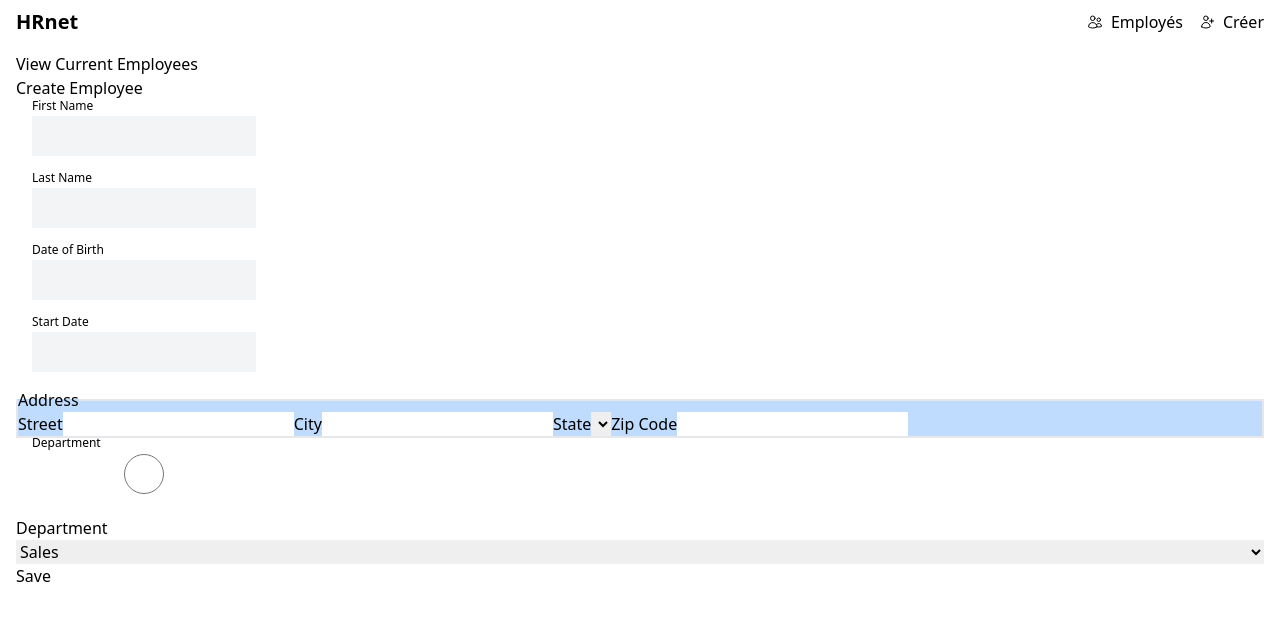
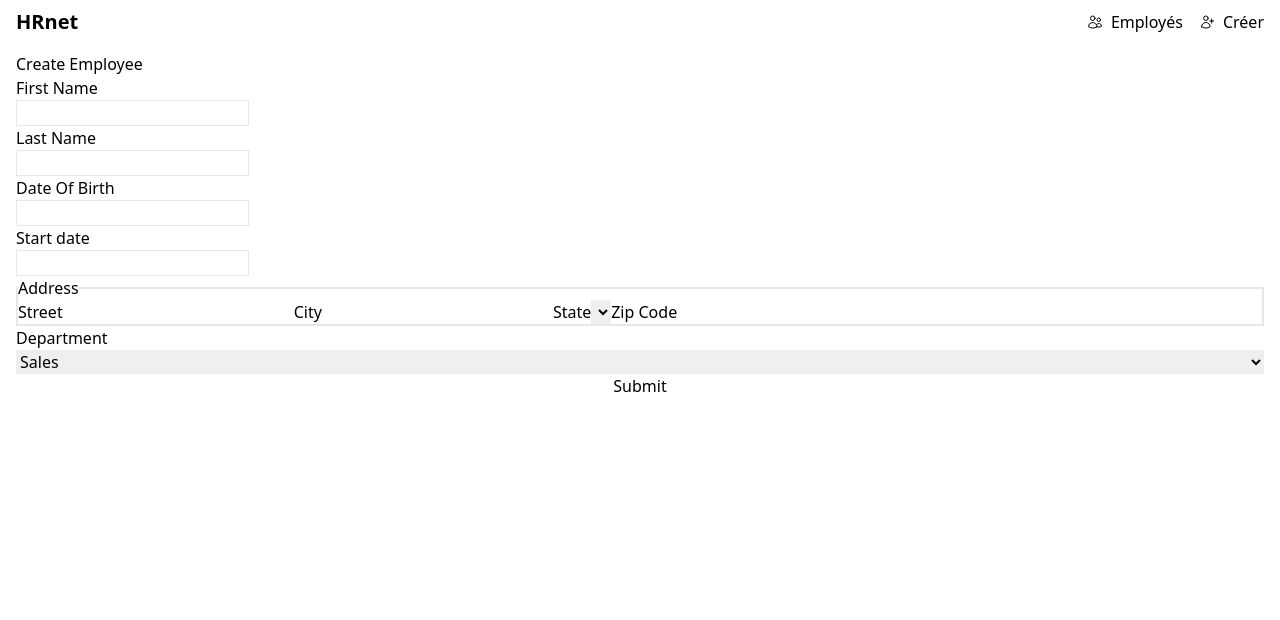
Before and after one commit to erischon/HRnet, a React (Vite) app: page /employee/create in a window 1280 px wide. Shown: the top 620 px of the page. Built offline with nearby package versions, Linux system fonts and the light colour scheme.

Commit message:
added React Hook Form and created the form

```diff
--- a/package.json
+++ b/package.json
@@ -12,10 +12,12 @@
   "dependencies": {
     "react": "^18.2.0",
     "react-dom": "^18.2.0",
+    "react-hook-form": "^7.44.2",
     "react-icons": "^4.9.0",
     "react-router-dom": "^6.11.2"
   },
   "devDependencies": {
+    "@hookform/devtools": "^4.3.1",
     "@types/react": "^18.0.28",
     "@types/react-dom": "^18.0.11",
     "@vitejs/plugin-react": "^4.0.0",
--- /dev/null
+++ b/src/components/CreateEmployeeForm.jsx
@@ -0,0 +1,89 @@
+import { useForm } from "react-hook-form";
+import { DevTool } from "@hookform/devtools";
+
+function CreateEmployeeForm() {
+  const form = useForm();
+  const { register, control, handleSubmit } = form;
+
+  const onSubmit = (data) => {
+    console.log("Form submitted", data);
+  };
+
+  return (
+    <>
+      <form className="flex flex-col" onSubmit={handleSubmit(onSubmit)}>
+        <div>
+          <label htmlFor="firstName">First Name</label>
+          <input
+            id="firstName"
+            type="text"
+            className="block border"
+            {...register("firstName")}
+          />
+        </div>
+
+        <div>
+          <label htmlFor="lastName">Last Name</label>
+          <input
+            id="lastName"
+            type="text"
+            className="block border"
+            {...register("lastName")}
+          />
+        </div>
+
+        <div>
+          <label htmlFor="dateOfBirth">Date Of Birth</label>
+          <input
+            id="dateOfBirth"
+            type="text"
+            className="block border"
+            {...register("dateOfBirth")}
+          />
+        </div>
+
+        <div>
+          <label htmlFor="startDate">Start date</label>
+          <input
+            id="startDate"
+            type="text"
+            className="block border"
+            {...register("startDate")}
+          />
+        </div>
+
+        <fieldset className="flex border-2">
+          <legend>Address</legend>
+
+          <div className="flex">
+            <label htmlFor="street">Street</label>
+            <input id="street" type="text" {...register("street")} />
+          </div>
+
+          <label htmlFor="city">City</label>
+          <input id="city" type="text" {...register("city")} />
+
+          <label htmlFor="state">State</label>
+          <select name="state" id="state" {...register("state")}></select>
+
+          <label htmlFor="zipCode">Zip Code</label>
+          <input id="zipCode" type="number" {...register("zipCode")} />
+        </fieldset>
+
+        <label htmlFor="department">Department</label>
+        <select name="department" id="department" {...register("department")}>
+          <option>Sales</option>
+          <option>Marketing</option>
+          <option>Engineering</option>
+          <option>Human Resources</option>
+          <option>Legal</option>
+        </select>
+
+        <button>Submit</button>
+      </form>
+
+      <DevTool control={control} />
+    </>
+  );
+}
+export default CreateEmployeeForm;
--- a/src/pages/CreateEmployee-page.jsx
+++ b/src/pages/CreateEmployee-page.jsx
@@ -1,94 +1,12 @@
-import { Link } from "react-router-dom";
-
-import Row from "../components/Row";
+import CreateEmployeeForm from "../components/CreateEmployeeForm";
 
 function CreateEmployee() {
   return (
     <>
       <div className="">
-        <Link to="/employee">View Current Employees</Link>
+        <h2>Create Employee</h2>
 
-        <h2>Create Employee</h2>
-        <form action="#" id="create-employee" className="flex flex-col">
-          <Row
-            label={"First Name"}
-            id={"firstName"}
-            type={"text"}
-            placeholder={""}
-            value={""}
-            onChange={() => {}}
-            isRequired={true}
-          />
-
-          <Row
-            label={"Last Name"}
-            id={"last-name"}
-            type={"text"}
-            placeholder={""}
-            value={""}
-            onChange={() => {}}
-            isRequired={true}
-          />
-
-          <Row
-            label={"Date of Birth"}
-            id={"date-of-birth"}
-            type={"text"}
-            placeholder={""}
-            value={""}
-            onChange={() => {}}
-            isRequired={true}
-          />
-
-          <Row
-            label={"Start Date"}
-            id={"start-date"}
-            type={"text"}
-            placeholder={""}
-            value={""}
-            onChange={() => {}}
-            isRequired={true}
-          />
-
-          <fieldset className="flex border-2 bg-blue-200">
-            <legend>Address</legend>
-
-            <div className="flex">
-              <label htmlFor="street">Street</label>
-              <input id="street" type="text" />
-            </div>
-
-            <label htmlFor="city">City</label>
-            <input id="city" type="text" />
-
-            <label htmlFor="state">State</label>
-            <select name="state" id="state"></select>
-
-            <label htmlFor="zip-code">Zip Code</label>
-            <input id="zip-code" type="number" />
-          </fieldset>
-
-          <Row
-            label={"Department"}
-            id={"department"}
-            type={"radio"}
-            placeholder={""}
-            value={""}
-            onChange={() => {}}
-            isRequired={true}
-          />
-
-          <label htmlFor="department">Department</label>
-          <select name="department" id="department">
-            <option>Sales</option>
-            <option>Marketing</option>
-            <option>Engineering</option>
-            <option>Human Resources</option>
-            <option>Legal</option>
-          </select>
-        </form>
-
-        <button onClick={() => {}}>Save</button>
+        <CreateEmployeeForm />
       </div>
     </>
   );
```
Also changed, not shown: 1 other file (tests, documents, lock files or other folders).
